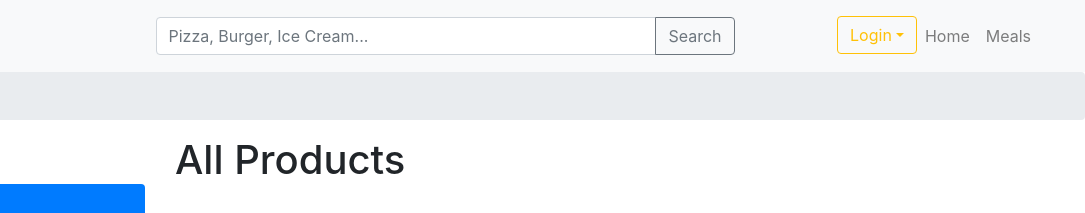
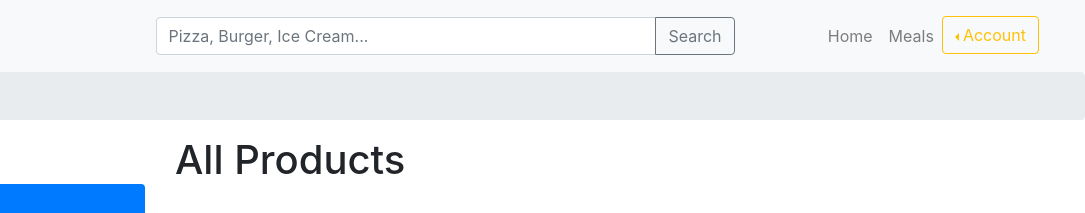
Before and after one commit to Raamyy/HomeEats-Website, a website: page meals.html in a window 1280 px wide. Shown: the top 213 px of the page, 195-1280 px from the left. Drawn offline with nearby package versions, Linux system fonts and the light colour scheme; files whose address does not match are found by name.

Commit message:
enhacements

```diff
--- a/meals.html
+++ b/meals.html
@@ -33,17 +33,18 @@
 
             <div class="collapse navbar-collapse col-md-3 col-lg-3" id="collapse_target">
                 <div class="navbar-nav ml-auto">
-                    <div class="nav-item dropdown">
-                        <a class="btn btn-outline-warning dropdown-toggle" aria-haspopup="true"
-                            aria-expanded="false" data-toggle="dropdown" href="#">Login</a>
+                    <a class="nav-item nav-link" href="index.html">Home</a>
+                    <a class="nav-item nav-link" href="meals.html">Meals</a>
+                    <div class="nav-item dropleft">
+                        <a class="btn btn-outline-warning dropdown-toggle" aria-haspopup="true" aria-expanded="false"
+                            data-toggle="dropdown" href="#">Account</a>
                         <div class="dropdown-menu text-center">
                             <a class="btn btn-warning px-5" id="login_btn" href="login.html">Login</a>
                             <hr>
                             <a class="dropdown-item" style="color: orange;" href="signup.html">Create an account</a>
                         </div>
                     </div>
-                    <a class="nav-item nav-link" href="index.html">Home</a>
-                    <a class="nav-item nav-link" href="meals.html">Meals</a>
+
                 </div>
             </div>
         </div>
```
Also changed, not shown: dashboard.html (+1 -1 lines), index.html (+5 -4 lines), product.html (+5 -5 lines).
